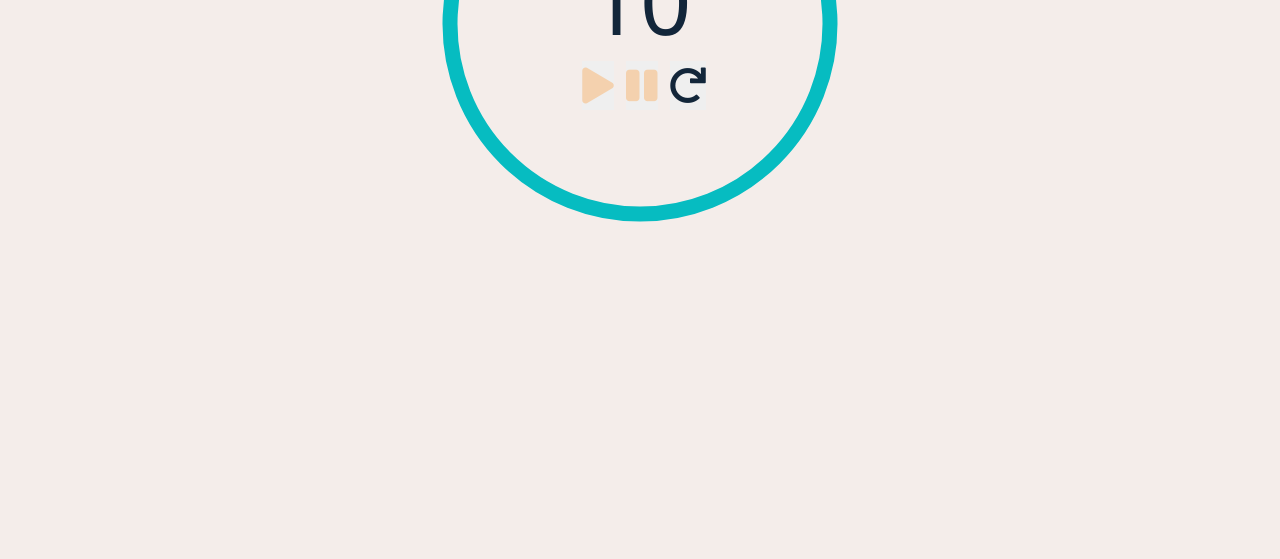
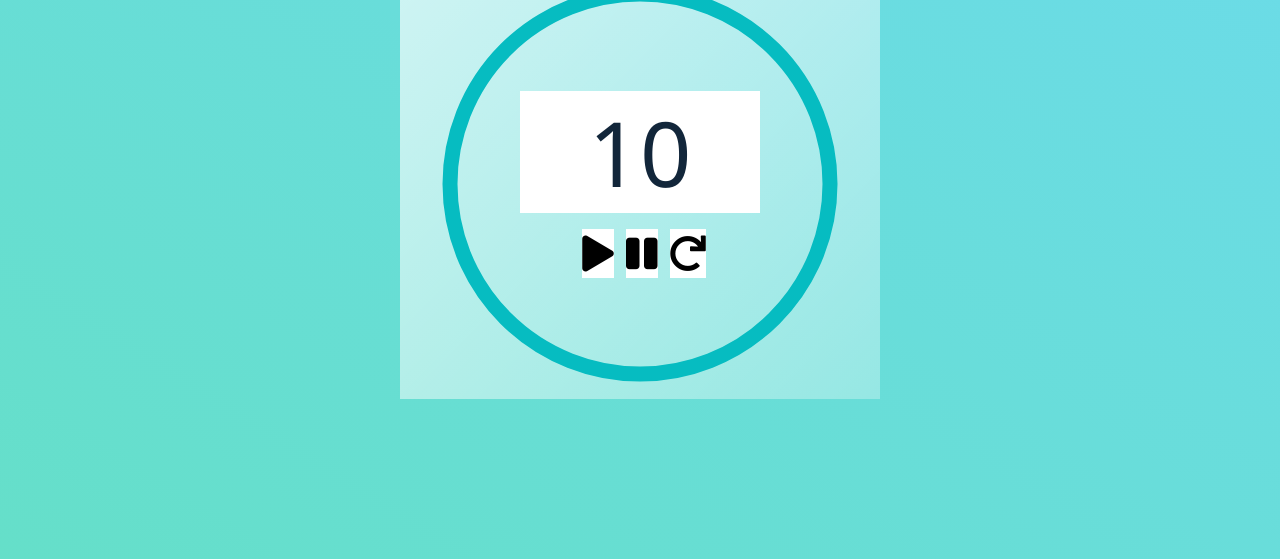
Before and after one commit to alejandroBarraza/timer, a plain HTML site: page index.html in a window 1280 px wide. Shown: the part 241-800 px from the top of the page. Drawn offline with Linux system fonts and the light colour scheme.

Commit message:
styling(index):style and finx container timer

```diff
--- a/index.html
+++ b/index.html
@@ -11,6 +11,8 @@
     <title>Timer</title>
   </head>
   <body>
+    <main>
+      <section class="wrapper-timer">
         <h1>timer</h1>
         <div class="timer-container">
           <div class="controls">
@@ -33,6 +35,11 @@
             />
           </svg>
         </div>
+      </section>
+    </main>
+    <div class="circle1"></div>
+    <div class="circle2"></div>
+
     <script src="timer.js"></script>
     <script src="app.js"></script>
   </body>
--- a/style.css
+++ b/style.css
@@ -25,9 +25,9 @@ h1 {
 }
 
 body {
-  font-family: "Segoe UI", Roboto, Oxygen, Ubuntu, Cantarell, "Fira Sans",
-    "Droid Sans", "Helvetica Neue", Helvetica, Arial, sans-serif;
-  background-color: #f4edea;
+  font-family: "Segoe UI", Roboto, Oxygen, Ubuntu, Cantarell, "Fira Sans", "Droid Sans",
+    "Helvetica Neue", Helvetica, Arial, sans-serif;
+  /* background-color: #f4edea; */
 }
 
 .timer-container input {
@@ -36,7 +36,9 @@ body {
   width: 240px;
   font-size: 90px;
   text-align: center;
-  background-color: #f4edea;
+
+  /* change color inside input */
+  /* background-color: #f4edea; */
   color: #12263a;
 }
 
@@ -44,20 +46,26 @@ body {
   border: none;
   font-size: 36px;
   cursor: pointer;
-  color: #f4d1ae;
+  background: white;
+
+  /* change color inside iccon button */
+  /* color: #f4d1ae; */
   margin-left: 8px;
 }
-#reset {
+/* #reset {
   color: #12263a;
-}
+} */
 
-.control-play-stop :nth-child(-n + 2):hover {
+/* .control-play-stop :nth-child(-n + 2):hover {
   color: #12263a;
-}
+} */
 
 .timer button:focus {
   outline: none;
 }
+/* .duration {
+  background-color: #12263a;
+} */
 
 .timer input:focus {
   outline: none;
@@ -73,3 +81,26 @@ body {
   align-items: center;
   flex-direction: column;
 }
+main {
+  min-height: 100vh;
+  display: flex;
+  align-items: center;
+  justify-content: center;
+  background: linear-gradient(to right top, #65dfc9, #6cdbeb);
+}
+/* glass efect */
+.wrapper-timer {
+  background: white;
+  min-height: 60vh;
+  width: 60vh;
+  background: linear-gradient(to right bottom, rgba(255, 255, 255, 0.7), rgba(255, 255, 255, 0.3));
+}
+.control-play-stop {
+  margin-top: 1rem;
+
+  /* background-color: #12263a; */
+  /* display: flex; */
+}
+.control-play-stop > button {
+  border: none;
+}
```
Lines whose indentation alone changed are shown as unchanged.
